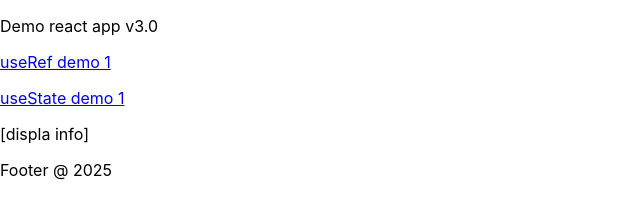
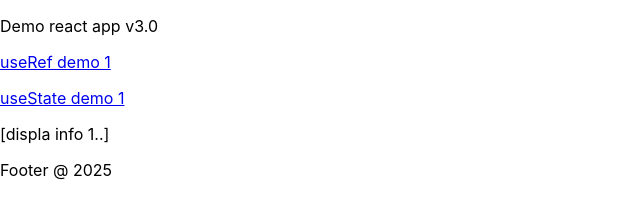
Before and after one commit to dgilbert-quickstart/react-demo-app-v03, a React (Create React App) app in the folder react-demo-app-v03/: page / in a window 1280 px wide. Shown: the top 214 px of the page, without its empty margins (0-640 px from the left). Built offline with nearby package versions, Linux system fonts and the light colour scheme.

Commit message:
update react demo app 3 - create-react-app, yarn, vite

```diff
--- a/react-demo-app-v03/src/App.js
+++ b/react-demo-app-v03/src/App.js
@@ -7,7 +7,7 @@ function App() {
               <a href="#">useState demo 1</a><p></p>
             </div>
             <div>
-              [displa info]
+              [displa info 1..]
             </div>
             <p>Footer @ 2025</p>
       </>
```
